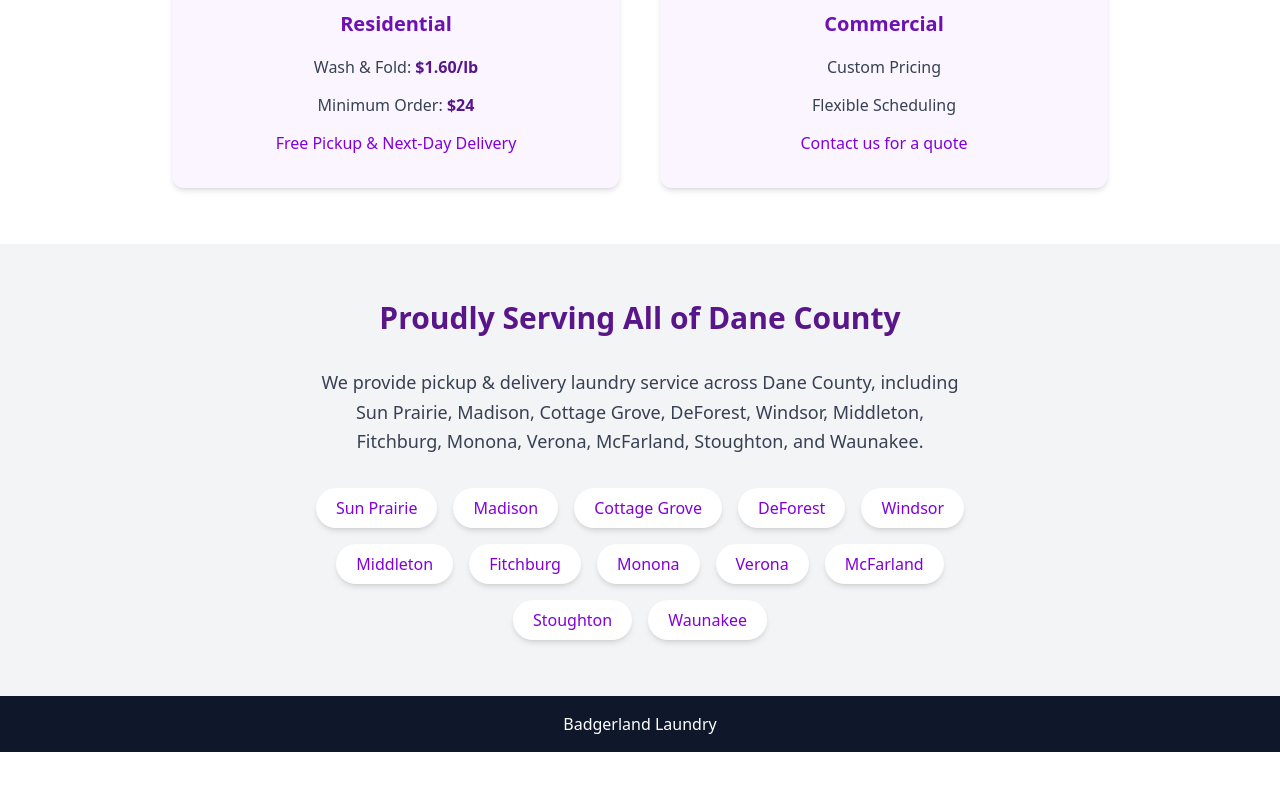
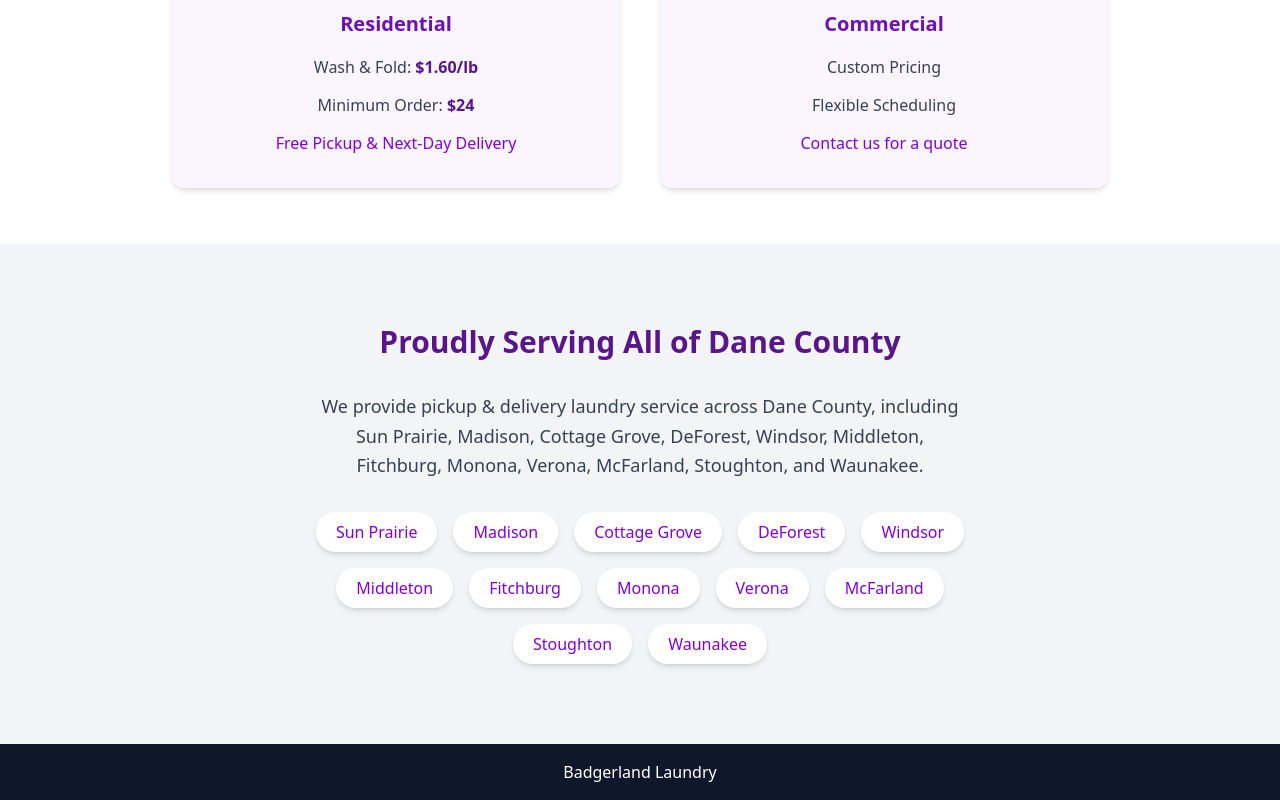
Before and after one commit to Badgerland608/BadgerlandSite, a React (Vite) app: page / in a window 1280 px wide. Shown: the part 1394-2194 px from the top of the page. Before the commit the page ends 2146 px from the top, so only its background shows below. Built offline with nearby package versions, Linux system fonts and the light colour scheme; no server answers.

Commit message:
Update ServiceArea.jsx

```diff
--- a/src/ServiceArea.jsx
+++ b/src/ServiceArea.jsx
@@ -2,7 +2,7 @@ import React from 'react';
 
 function ServiceArea() {
   return (
-    <section className="bg-gray-100 py-14 text-center">
+    <section className="bg-gray-100 pt-20 pb-20 text-center">
       <h3 className="text-3xl font-bold text-purple-900 mb-8">
         Proudly Serving All of Dane County
       </h3>
```
